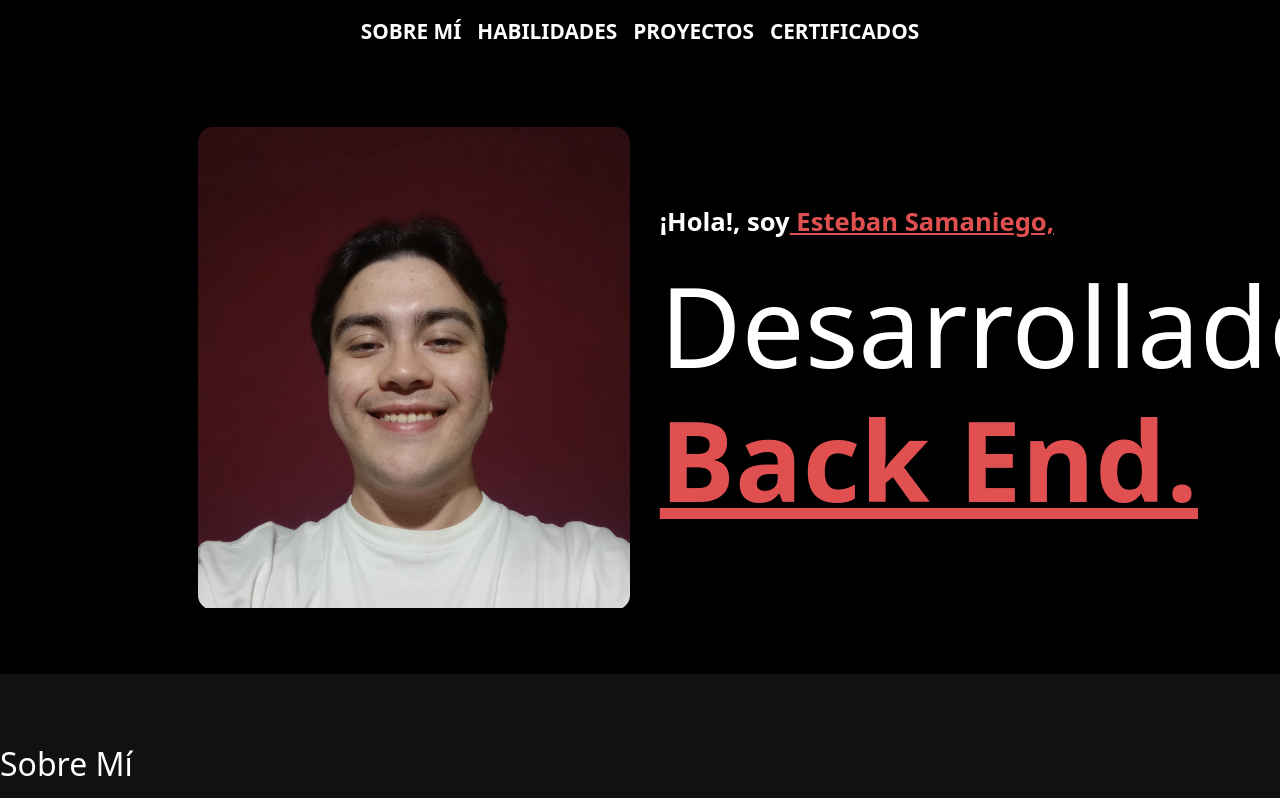
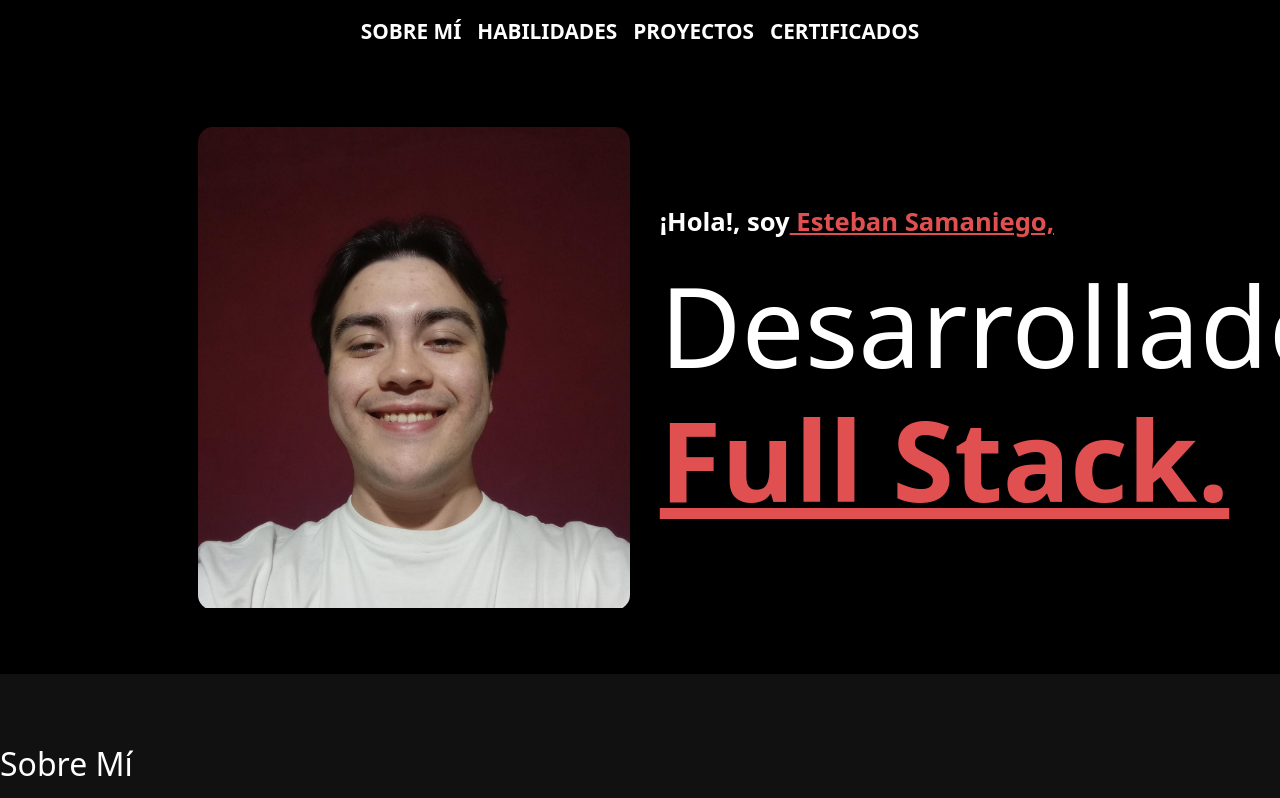
Before and after one commit to MaxiSama12/portfolio-react, a React (Create React App) app: page / in a window 1280 px wide. Shown: the top 798 px of the page. Built offline with nearby package versions, Linux system fonts and the light colour scheme.

Commit message:
Se hicieron ligeros cambios poco influyentes

```diff
--- a/src/components/Header.jsx
+++ b/src/components/Header.jsx
@@ -20,7 +20,7 @@ const Header = () => {
 
       <div className='txtTitulo'>
       <p><b>¡Hola!, soy<u className='colorRojo'> Esteban Samaniego,</u></b></p>
-      <h1>Desarrollador <b><u className='colorRojo'><br />Back End.</u></b></h1>
+      <h1>Desarrollador <b><u className='colorRojo'><br />Full Stack.</u></b></h1>
       </div>
 
     </div>
--- a/src/components/Main.jsx
+++ b/src/components/Main.jsx
@@ -23,7 +23,7 @@ const Main = () => {
         <SoftSkills />
         <Estudios />
       </div>
-      <div className="text-center my-5">
+      <div className="text-center my-5" id="proyectos">
         <h2>Proyectos</h2>
       </div>
       <section className="experiencia">
```
